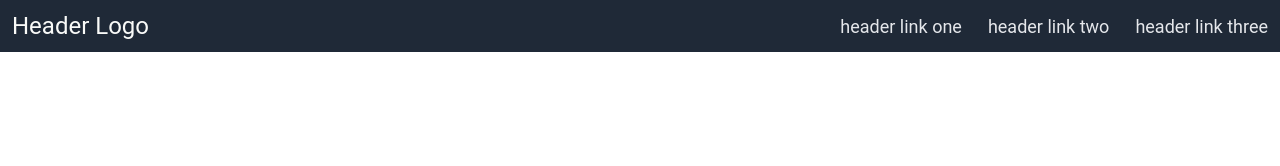
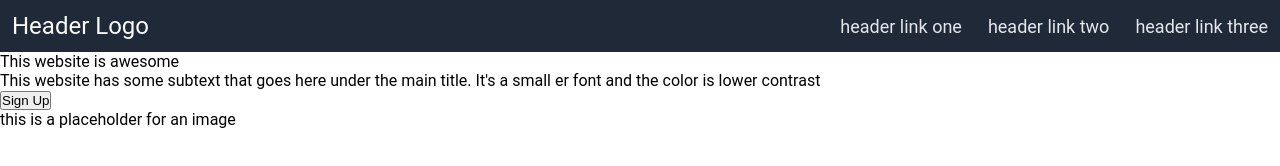
Before and after one commit to paulkay200/odin-landing-page2, a plain HTML site: page index.html in a window 1280 px wide. Drawn offline with Linux system fonts and the light colour scheme.

Commit message:
feat: add HTML awesome-website section to display

```diff
--- a/index.html
+++ b/index.html
@@ -25,7 +25,20 @@
           <li>header link three</li>
         </ul>
 
-        </div>
+    </div>
+
+    <div class="section-1">
+      <div class="awesome-website">
+        <p class="para-1">This website is awesome</p>
+        <p class="para-2">This website has some subtext that goes here under the main title. It's a small er font and the color is lower contrast</p>
+
+
+      <button class="button-1">Sign Up</button>
+    </div>
+
+      <div class="placeholder">
+        <p class="text-1">this is a placeholder for an image</p>
+      </div>
     </div>
 
 </body>
```
